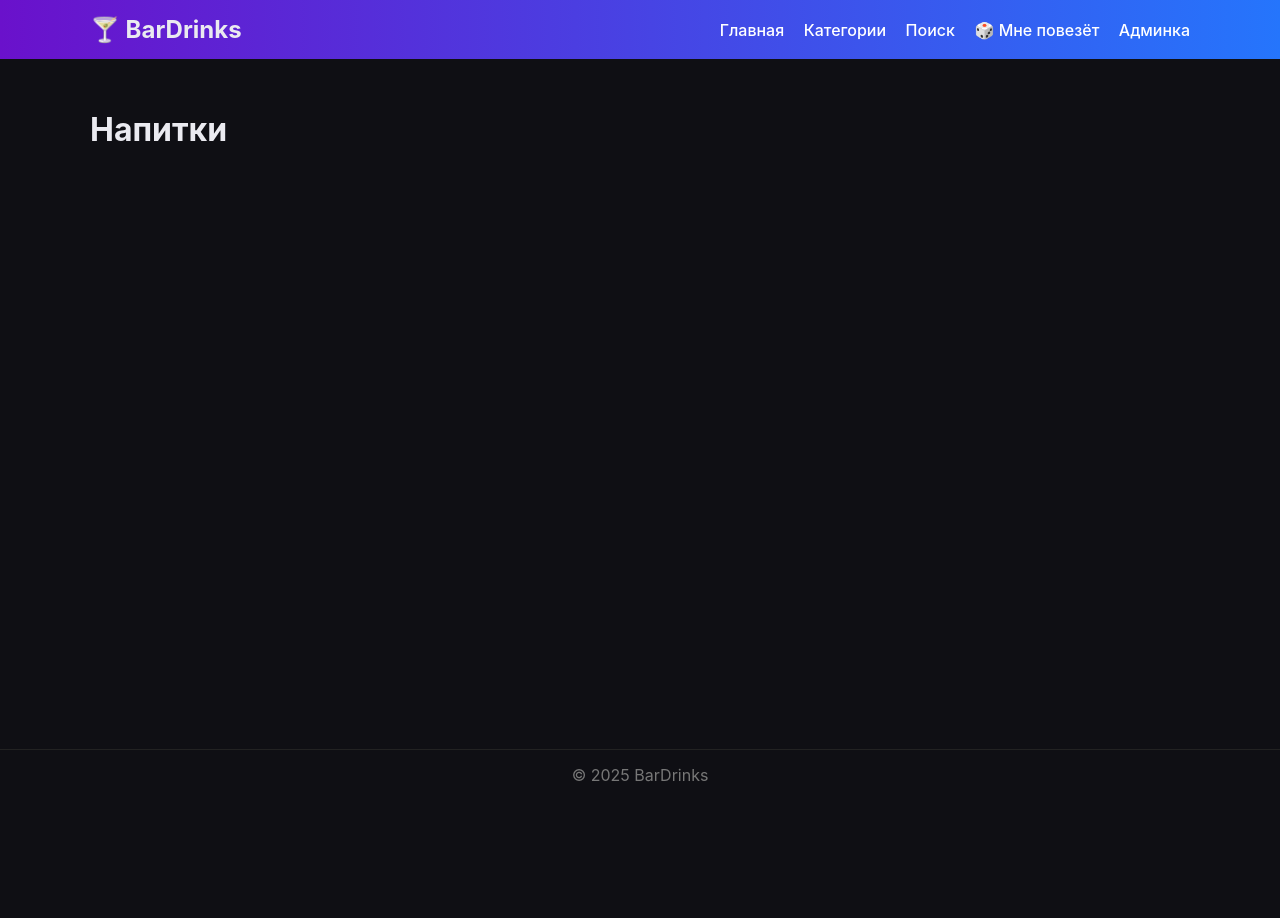
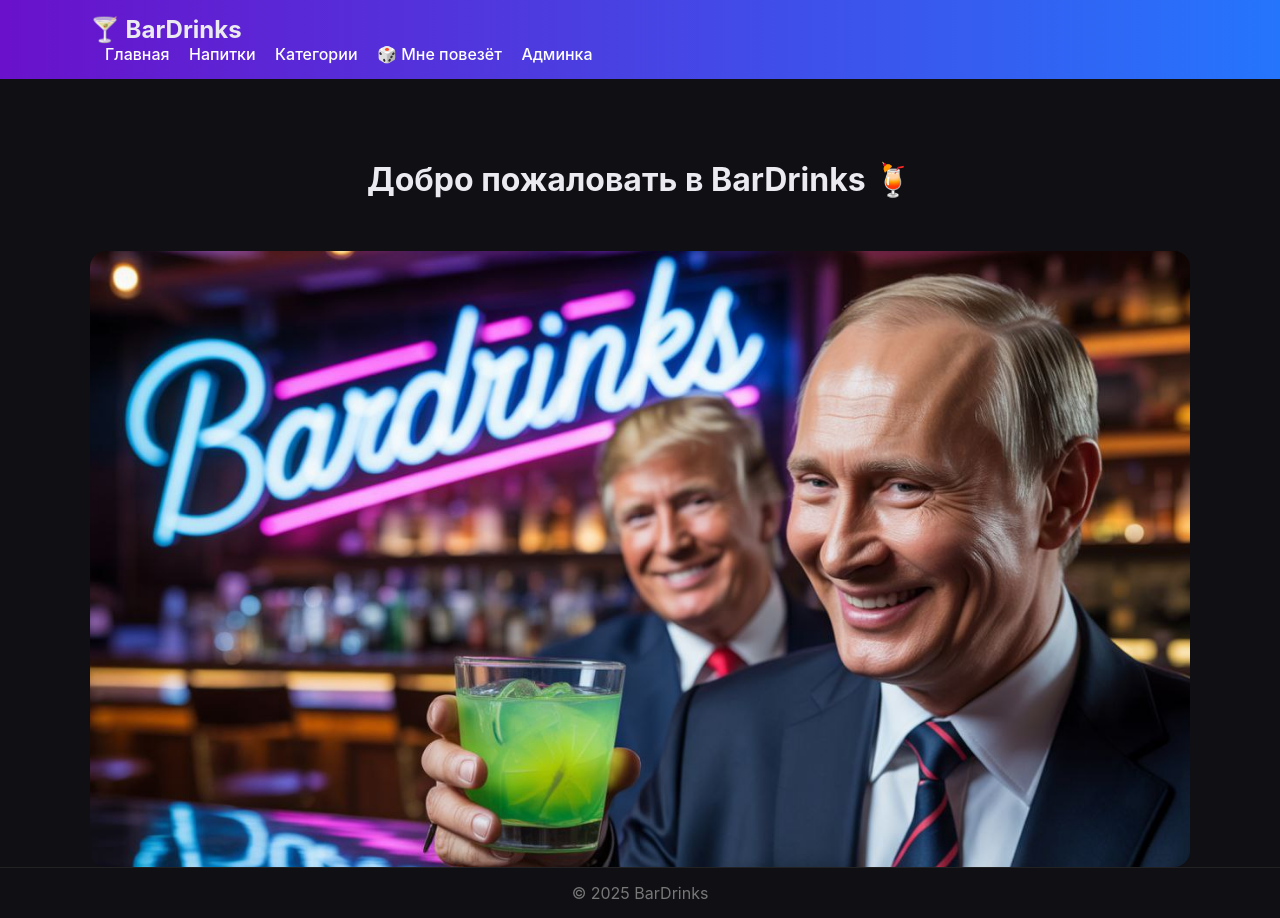
Before and after one commit to DmitriyMaiorov/bar-drinks-catalog, a Django app: page / in a window 1280 px wide. Before the commit the page ends 782 px from the top, so only its background shows below. Run offline with Django 5.2, Linux system fonts and the light colour scheme; data that the repository does not hold is empty.

Commit message:
Working version 2.2

```diff
--- a/bar_catalog/settings.py
+++ b/bar_catalog/settings.py
@@ -33,7 +33,7 @@ ROOT_URLCONF = 'bar_catalog.urls'
 TEMPLATES = [
     {
         'BACKEND': 'django.template.backends.django.DjangoTemplates',
-        'DIRS': [BASE_DIR / 'templates'],  # ← ВАЖНО
+        'DIRS': [BASE_DIR / 'templates'],
         'APP_DIRS': True,
         'OPTIONS': {
             'context_processors': [
--- a/drinks/admin.py
+++ b/drinks/admin.py
@@ -1,7 +1,10 @@
 from django.contrib import admin
 from .models import Drink, Category, Comment, Rating
 
-admin.site.register(Drink)
+@admin.register(Drink)
+class DrinkAdmin(admin.ModelAdmin):
+    list_display = ('name', 'price', 'likes', 'views')
+
 admin.site.register(Category)
 admin.site.register(Comment)
 admin.site.register(Rating)
--- a/drinks/models.py
+++ b/drinks/models.py
@@ -14,6 +14,11 @@ class Drink(models.Model):
     ingredients = models.TextField()
     likes = models.IntegerField(default=0)
     views = models.IntegerField(default=0)
+    price = models.DecimalField(
+        max_digits=6,
+        decimal_places=2,
+        default=0
+    )
     category = models.ForeignKey(
         Category,
         on_delete=models.SET_NULL,
--- a/drinks/urls.py
+++ b/drinks/urls.py
@@ -2,7 +2,8 @@ from django.urls import path
 from . import views
 
 urlpatterns = [
-    path('', views.drink_list, name='drink_list'),
+    path('', views.home, name='home'),              # /
+    path('drinks/', views.drink_list, name='drink_list'),
     path('drink/<int:id>/', views.drink_detail, name='drink_detail'),
     path('like/<int:id>/', views.like_drink, name='like_drink'),
     path('random/', views.random_drink, name='random_drink'),
--- a/drinks/views.py
+++ b/drinks/views.py
@@ -2,6 +2,10 @@ import random
 from django.shortcuts import render, get_object_or_404, redirect
 from django.db.models import Q
 from .models import Drink, Category, Rating
+
+
+def home(request):
+    return render(request, 'home.html')
 
 
 def drink_list(request):
@@ -19,7 +23,7 @@ def drink_detail(request, id):
             text = request.POST.get('text')
             if text:
                 drink.comments.create(text=text)
-                return redirect('drink_detail', id=id)
+            return redirect('drink_detail', id=id)
 
         if 'rating' in request.POST:
             value = int(request.POST.get('rating'))
--- a/static/styles.css
+++ b/static/styles.css
@@ -108,3 +108,12 @@ input, textarea, select {
     border-radius: 8px;
     margin-bottom: 8px;
 }
+
+.home-center {
+    display: flex;
+    flex-direction: column;
+    align-items: center;
+    justify-content: center;
+    margin-top: 60px;
+    text-align: center;
+}
--- a/templates/base.html
+++ b/templates/base.html
@@ -9,21 +9,21 @@
 <body>
 
 <header class="header">
-    <div class="container nav">
+    <div class="container">
         <h2 class="logo">🍸 BarDrinks</h2>
         <nav>
             <a href="/">Главная</a>
+            <a href="/drinks/">Напитки</a>
             <a href="/categories/">Категории</a>
-            <a href="/search/">Поиск</a>
             <a href="/random/">🎲 Мне повезёт</a>
             <a href="/admin/">Админка</a>
         </nav>
     </div>
 </header>
 
-<main class="container content">
+<div class="container">
     {% block content %}{% endblock %}
-</main>
+</div>
 
 <footer class="footer">
     © 2025 BarDrinks
--- a/templates/drinks/drink_list.html
+++ b/templates/drinks/drink_list.html
@@ -1,15 +1,22 @@
 {% extends 'base.html' %}
+
 {% block content %}
+<h1 class="page-title">Напитки</h1>
 
-<h1>Напитки</h1>
+<div class="grid">
+    {% for drink in drinks %}
+        <div class="card">
+            <h3>
+                <a href="/drink/{{ drink.id }}/">{{ drink.name }}</a>
+            </h3>
 
-{% for drink in drinks %}
-<p>
-    <a href="/drink/{{ drink.id }}/">{{ drink.name }}</a><br>
-    ❤️ {{ drink.likes }} |
-    ⭐ {{ drink.average_rating }} |
-    👁 {{ drink.views }}
-</p>
-{% endfor %}
-
+            <p class="muted">
+                💰 {{ drink.price }} ₽<br>
+                ❤️ {{ drink.likes }}
+                | ⭐ {{ drink.average_rating }}
+                | 👁 {{ drink.views }}
+            </p>
+        </div>
+    {% endfor %}
+</div>
 {% endblock %}
--- /dev/null
+++ b/templates/home.html
@@ -0,0 +1,12 @@
+{% extends 'base.html' %}
+{% load static %}
+
+{% block content %}
+<div class="home-center">
+    <h1>Добро пожаловать в BarDrinks 🍹</h1>
+
+    <img src="{% static 'images/image_4.png' %}"
+         alt="Главное изображение"
+         style="max-width: 100%; height: auto; margin-top: 30px; border-radius: 16px;">
+</div>
+{% endblock %}
```
Also changed, not shown: templates/drinks/drink_detail.html (+4 -3 lines), static/images/image_2.png (renamed from images/image_2.png), static/images/image_3.png (added), static/images/image_4.png (added).
